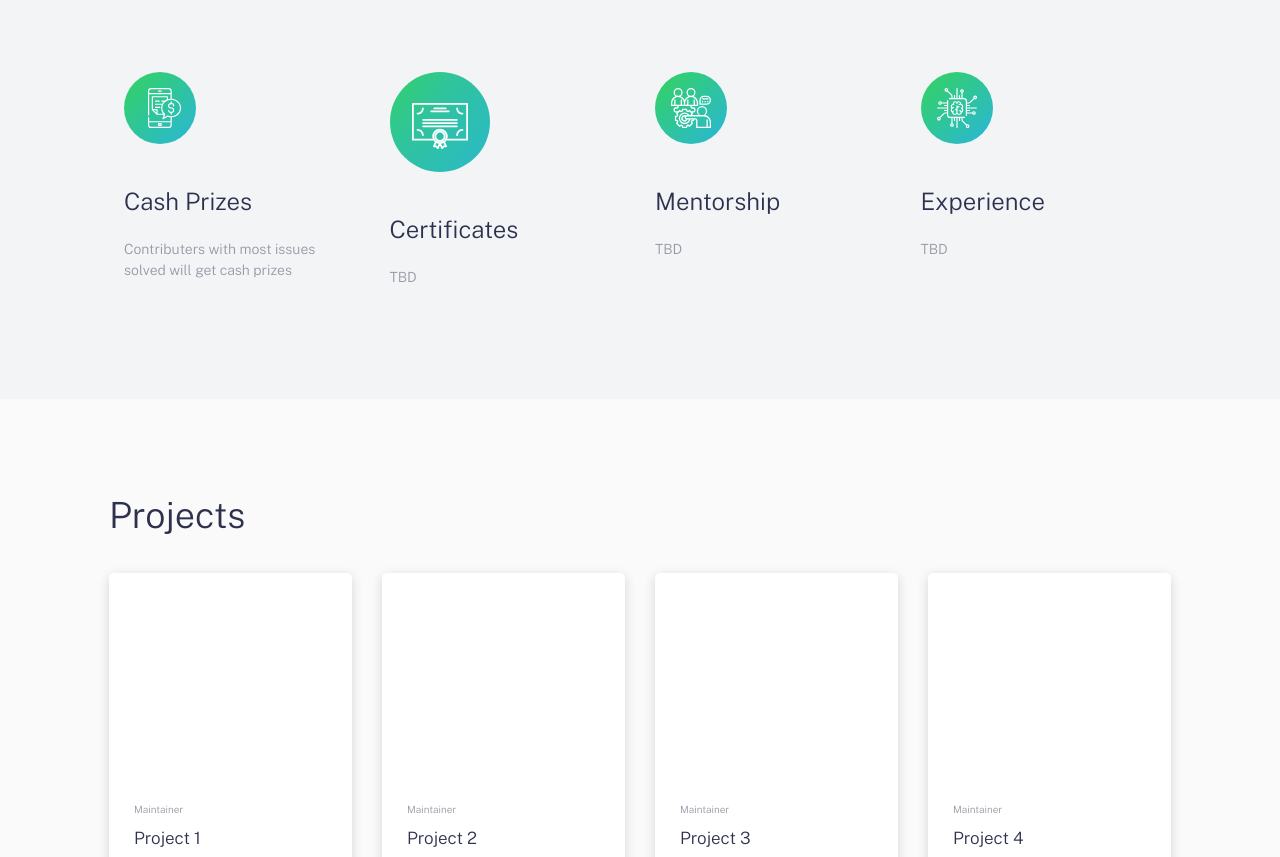
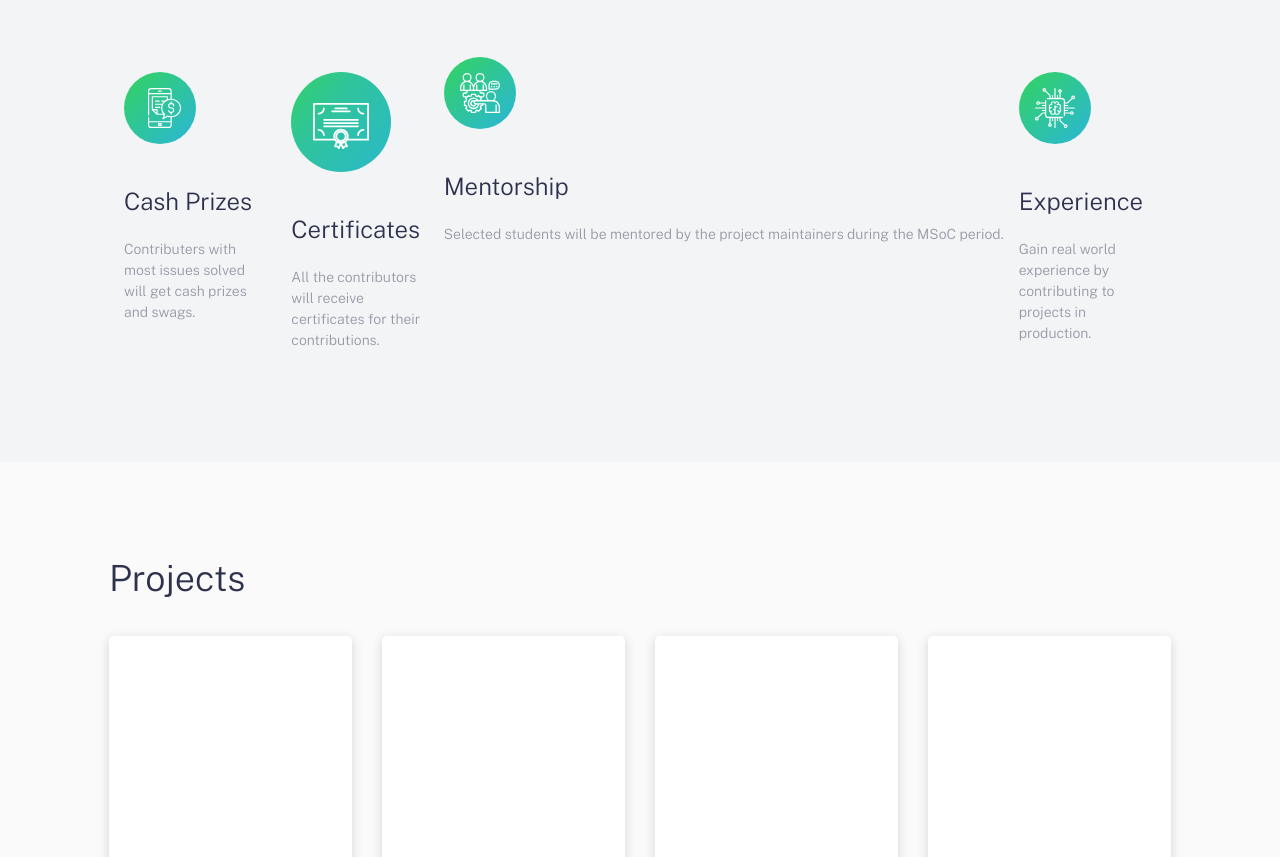
Before and after one commit to akshatcoder-hash/websiteMSoC, a website: page index.html in a window 1280 px wide. Shown: the part 877-1734 px from the top of the page. Drawn offline with nearby package versions, Linux system fonts and the light colour scheme.

Commit message:
Why Participate section

```diff
--- a/index.html
+++ b/index.html
@@ -82,7 +82,7 @@
             </div>
             <div class="feature__title">Cash Prizes</div>
             <div class="feature__description">
-              Contributers with most issues solved will get cash prizes
+              Contributers with most issues solved will get cash prizes and swags.
             </div>
           </div>
 
@@ -92,23 +92,23 @@
             </div>
             <div class="feature__title h-fit">Certificates</div>
             <div class="feature__description">
-              TBD
+              All the contributors will receive certificates for their contributions.
             </div>
           </div>
-          <div class="feature__item">
+          <div class="feTBDature__item">
             <div class="feature__icon">
               <img src="/images/icon-onboarding.svg" />
             </div>
             <div class="feature__title">Mentorship</div>
             <div class="feature__description">
-              TBD
+              Selected students will be mentored by the project maintainers during the MSoC period.
             </div>
           </div>
           <div class="feature__item">
             <div class="feature__icon"><img src="/images/icon-api.svg" /></div>
             <div class="feature__title">Experience</div>
             <div class="feature__description">
-              TBD
+              Gain real world experience by contributing to projects in production.
             </div>
           </div>
         </div>
```
